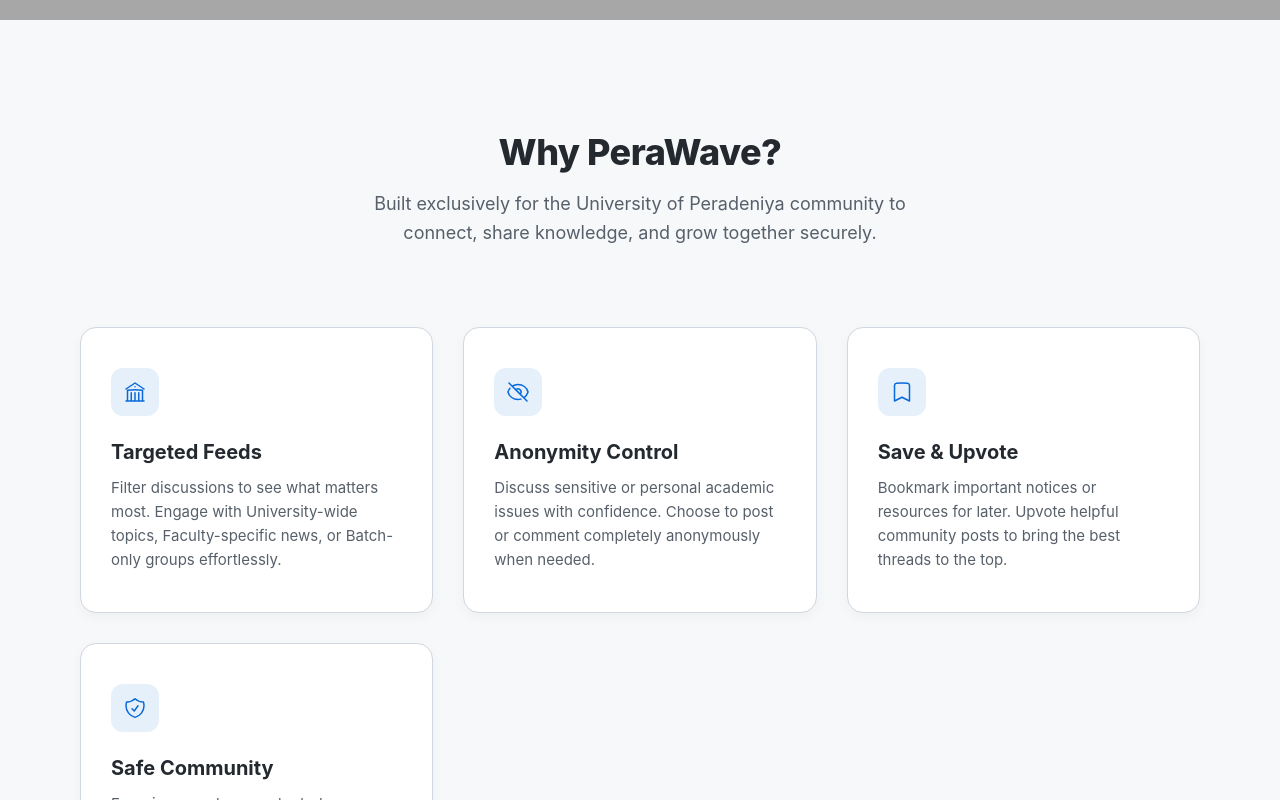
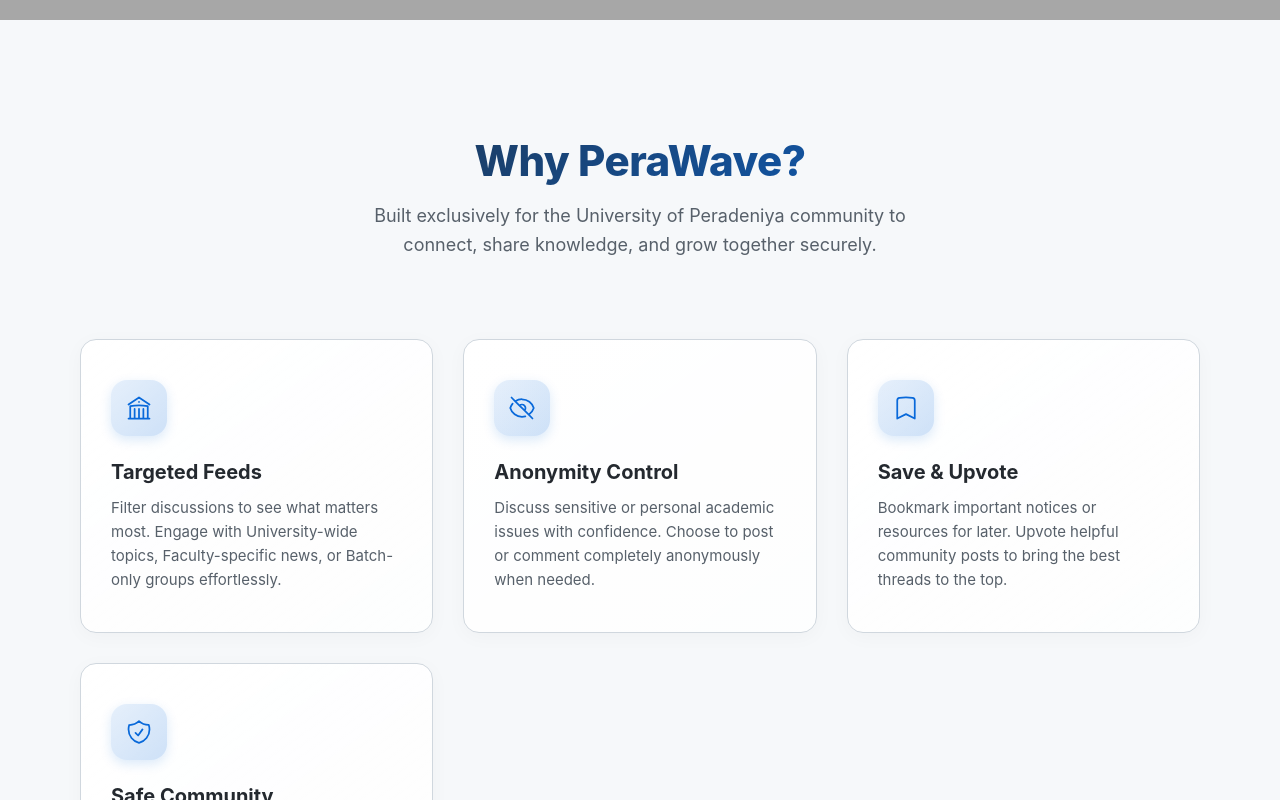
Before and after one commit to TharuC/PeraWave, a React (Vite) app in the folder code/PeraWaveFrontEnd/: page / in a window 1280 px wide. Shown: the part 780-1580 px from the top of the page. Built offline with nearby package versions, Linux system fonts and the light colour scheme; no server answers; grey boxes are pictures that could not be loaded.

Commit message:
improve welcome page

```diff
--- a/code/PeraWaveFrontEnd/src/components/HeroSection.tsx
+++ b/code/PeraWaveFrontEnd/src/components/HeroSection.tsx
@@ -30,7 +30,6 @@
         </p>
       </div>
 
-      <button className="help-btn">Need Help?</button>
     </div>
   );
 };
--- a/code/PeraWaveFrontEnd/src/styles/welcome.css
+++ b/code/PeraWaveFrontEnd/src/styles/welcome.css
@@ -271,9 +271,12 @@
 }
 
 .features-title {
-  font-size: 36px;
+  font-size: 42px;
   font-weight: 800;
-  color: var(--text-primary);
+  background: linear-gradient(135deg, var(--text-primary) 0%, var(--accent-color) 100%);
+  -webkit-background-clip: text;
+  -webkit-text-fill-color: transparent;
+  background-clip: text;
   margin-bottom: 16px;
   letter-spacing: -0.5px;
 }
@@ -294,36 +297,58 @@
 }
 
 .feature-card {
-  background: var(--bg-card);
+  background: linear-gradient(145deg, var(--bg-card) 0%, rgba(255,255,255,0.8) 100%);
   border: 1px solid var(--border-color);
   border-radius: var(--radius-lg);
   padding: 40px 30px;
-  transition: all 0.3s cubic-bezier(0.175, 0.885, 0.32, 1.275);
-  box-shadow: 0 4px 12px rgba(27, 31, 36, 0.04);
+  transition: all 0.4s cubic-bezier(0.175, 0.885, 0.32, 1.275);
+  box-shadow: 0 4px 20px rgba(0, 0, 0, 0.03);
   text-align: left;
+  position: relative;
+  overflow: hidden;
+}
+
+.feature-card::after {
+  content: '';
+  position: absolute;
+  top: 0; left: 0; right: 0; bottom: 0;
+  background: radial-gradient(circle at top right, rgba(9, 105, 218, 0.05), transparent 60%);
+  opacity: 0;
+  transition: opacity 0.4s ease;
+  pointer-events: none;
 }
 
 .feature-card:hover {
-  transform: translateY(-8px);
-  box-shadow: 0 16px 32px rgba(27, 31, 36, 0.08);
-  border-color: rgba(9, 105, 218, 0.3);
+  transform: translateY(-10px);
+  box-shadow: 0 20px 40px rgba(9, 105, 218, 0.12);
+  border-color: rgba(9, 105, 218, 0.4);
+}
+
+.feature-card:hover::after {
+  opacity: 1;
 }
 
 .feature-icon {
-  width: 48px;
-  height: 48px;
-  background: rgba(9, 105, 218, 0.1);
+  width: 56px;
+  height: 56px;
+  background: linear-gradient(135deg, rgba(9, 105, 218, 0.1) 0%, rgba(9, 105, 218, 0.2) 100%);
   color: var(--accent-color);
-  border-radius: 12px;
+  border-radius: 16px;
   display: flex;
   align-items: center;
   justify-content: center;
   margin-bottom: 24px;
+  box-shadow: 0 4px 12px rgba(9, 105, 218, 0.15);
+  transition: transform 0.3s ease;
+}
+
+.feature-card:hover .feature-icon {
+  transform: scale(1.1) rotate(-5deg);
 }
 
 .feature-icon svg {
-  width: 24px;
-  height: 24px;
+  width: 28px;
+  height: 28px;
 }
 
 .feature-card-title {
```
